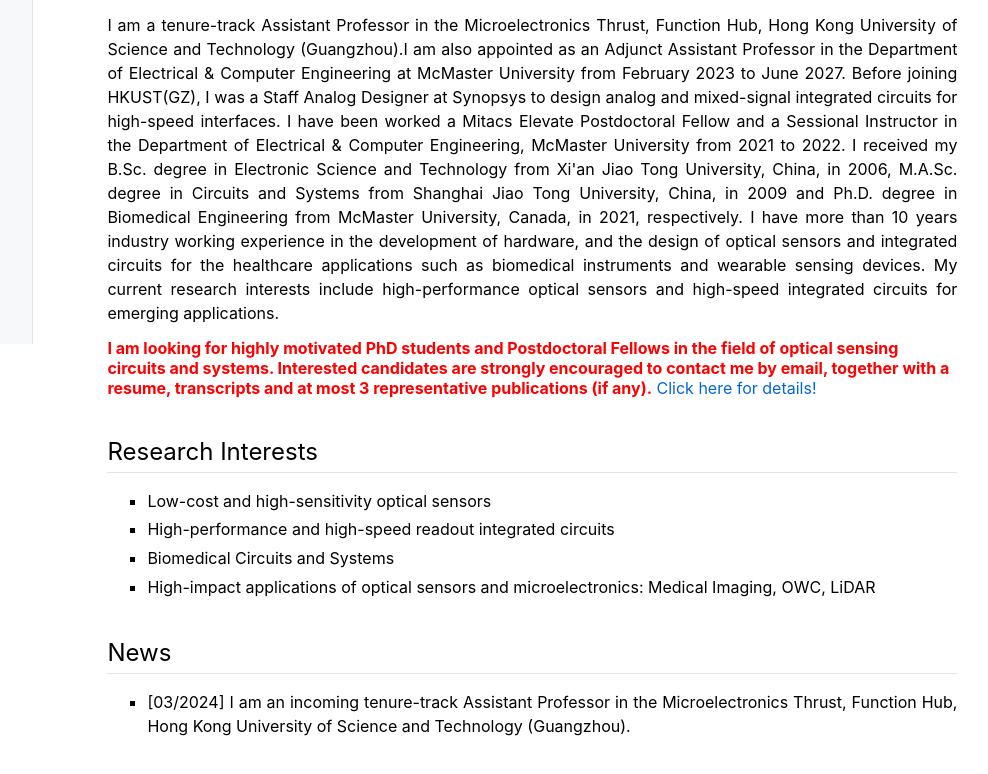
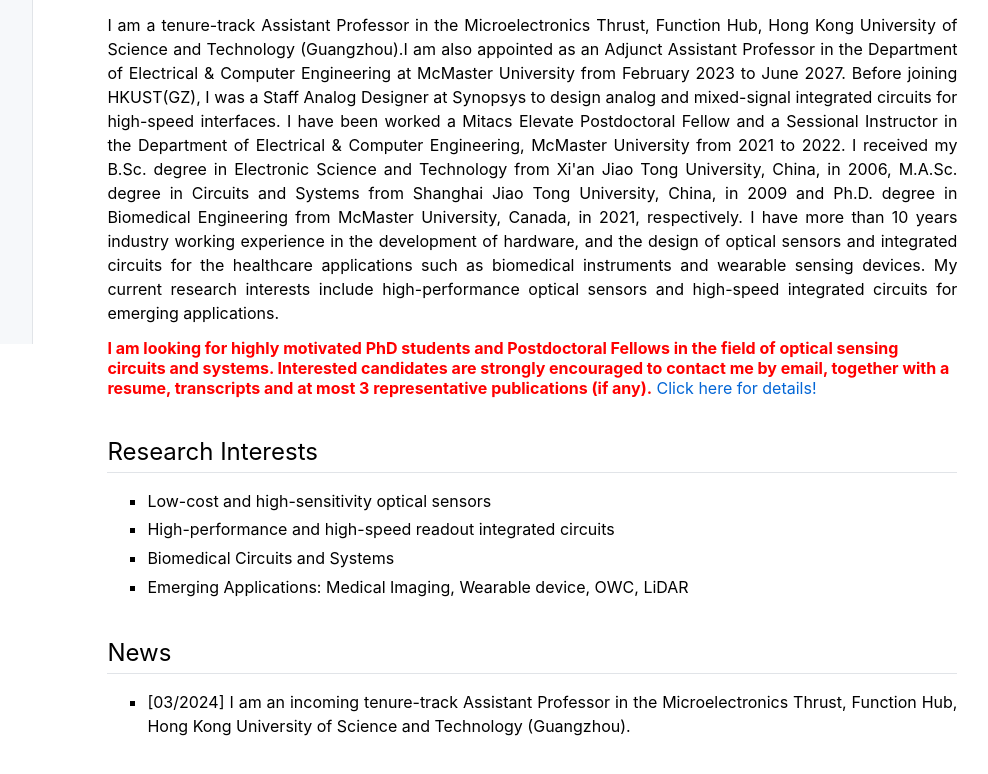
Before and after one commit to Wei-McM/Personal-Page, a plain HTML site: page index.html in a window 1280 px wide. Shown: the part 454-1228 px from the top of the page, without its empty margins (248-1236 px from the left). Drawn offline with nearby package versions, Linux system fonts and the light colour scheme; some packages are replaced by stand-ins of ours.

Commit message:
Update index.html

```diff
--- a/index.html
+++ b/index.html
@@ -78,7 +78,7 @@
 </li>
 <li><p>Biomedical Circuits and Systems</p>
 </li>
-<li><p>High-impact applications of optical sensors and microelectronics: Medical Imaging, OWC, LiDAR</p>
+<li><p>Emerging Applications: Medical Imaging, Wearable device, OWC, LiDAR</p>
 </li>
 </ul>
 <h2>News</h2>
```
